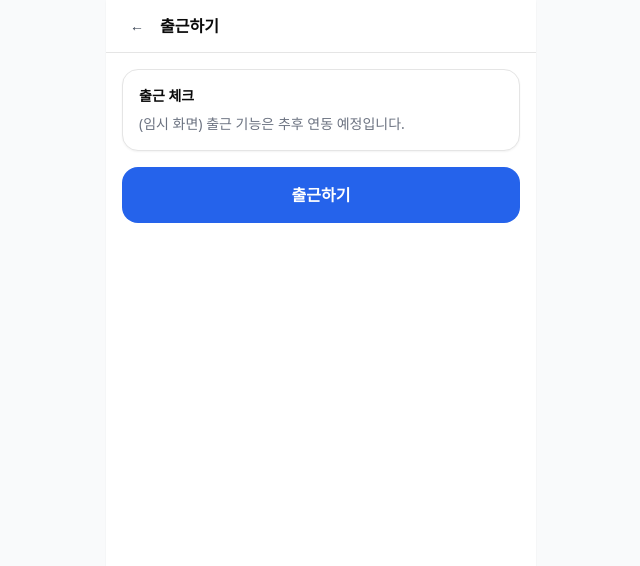
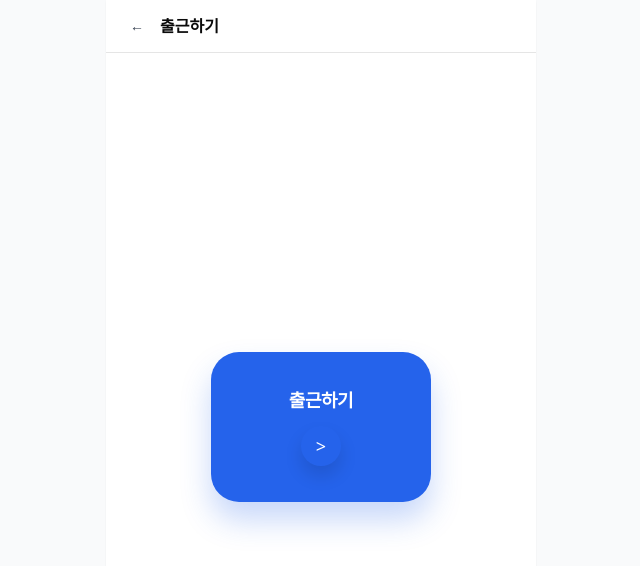
Before and after one commit to junni413/lookie, a React app in the folder app/frontend/: page /login in a window 1280 px wide. Both pictures are taken after a click on the button "임시 로그인 (WORKER)". Shown: the top 566 px of the page, without its empty margins (319-959 px from the left). Built offline with nearby package versions, Linux system fonts and the light colour scheme; the HTML template or start-up script is replaced by a standard one.

Commit message:
feat : 작업자 메인화면 출근하기 버튼 UI 구현

```diff
--- a/app/frontend/src/App.tsx
+++ b/app/frontend/src/App.tsx
@@ -9,6 +9,7 @@ import Login from "./pages/auth/Login";
 import Signup from "./pages/auth/Signup";
 
 import WorkerAttend from "./pages/worker/Attend";
+import WorkerHome from "./pages/worker/Home"; // ✅ 추가
 import AdminDashboard from "./pages/admin/Dashboard";
 
 // ✅ 인증 가드: token 없으면 /login
@@ -80,9 +81,15 @@ export default function App() {
       >
         {/* ✅ 워커 기본 진입 = 출근하기 */}
         <Route index element={<Navigate to="/worker/attend" replace />} />
+
+        {/* ✅ 출근하기 */}
         <Route path="attend" element={<WorkerAttend />} />
+
+        {/* ✅ 작업자 대시보드(Home) */}
+        <Route path="home" element={<WorkerHome />} />
+
         {/* 필요하면 여기 아래로 worker 라우트 추가 */}
-        {/* <Route path="issue" element={<WorkerIssue />} /> */}
+        {/* <Route path="work-info" element={<WorkInfo />} /> */}
       </Route>
 
       {/* ADMIN */}
--- a/app/frontend/src/components/layout/MobileLayout.tsx
+++ b/app/frontend/src/components/layout/MobileLayout.tsx
@@ -6,26 +6,30 @@ export default function MobileLayout() {
   const [title, setTitle] = useState("Lookie");
 
   const handleBack = () => {
-    // 히스토리 스택이 있으면 뒤로, 없으면 워커 홈으로
     if (window.history.length > 1) navigate(-1);
     else navigate("/worker/home", { replace: true });
   };
 
   return (
-    <div className="min-h-screen bg-gray-50">
-      <div className="mx-auto min-h-screen w-full max-w-[430px] bg-white shadow-sm">
+    // ✅ 바깥도 flex로 (가운데 정렬/스크롤 안정)
+    <div className="min-h-dvh bg-gray-50 flex justify-center">
+      {/* ✅ 기기 프레임(430px)도 세로 flex + 화면 높이 */}
+      <div className="w-full max-w-[430px] min-h-dvh bg-white shadow-sm flex flex-col">
+        {/* 헤더: 고정 */}
         <header className="sticky top-0 z-10 flex items-center gap-2 border-b bg-white px-4 py-3">
           <button
             type="button"
             onClick={handleBack}
             className="rounded px-2 py-1 text-sm text-gray-700 hover:bg-gray-100"
+            aria-label="뒤로가기"
           >
             ←
           </button>
           <h1 className="text-base font-semibold">{title}</h1>
         </header>
 
-        <main className="p-4">
+        {/* ✅ 핵심: main이 남은 높이 전부 먹어야 Attend가 화면 가운데로 감 */}
+        <main className="flex-1 min-h-0 p-4">
           <Outlet context={{ setTitle }} />
         </main>
       </div>
--- a/app/frontend/src/pages/worker/Attend.tsx
+++ b/app/frontend/src/pages/worker/Attend.tsx
@@ -1,31 +1,54 @@
-// src/pages/worker/AttendPage.tsx
-import { useOutletContext } from "react-router-dom";
+import { useNavigate, useOutletContext } from "react-router-dom";
 import { useEffect } from "react";
 
 type Ctx = { setTitle: (t: string) => void };
 
 export default function AttendPage() {
   const { setTitle } = useOutletContext<Ctx>();
+  const navigate = useNavigate();
 
   useEffect(() => {
     setTitle("출근하기");
   }, [setTitle]);
 
   return (
-    <div className="space-y-4">
-      <div className="rounded-2xl bg-white p-4 shadow-sm border">
-        <div className="text-sm font-semibold">출근 체크</div>
-        <div className="mt-2 text-sm text-gray-500">
-          (임시 화면) 출근 기능은 추후 연동 예정입니다.
-        </div>
-      </div>
-
+    <div className="h-full flex items-center justify-center px-5">
       <button
         type="button"
-        className="w-full rounded-2xl bg-blue-600 py-4 text-white font-semibold hover:bg-blue-700"
-        onClick={() => alert("TODO: 출근 API 연동")}
+        onClick={() => navigate("/worker/home")}
+        aria-label="출근하기"
+        className="
+          w-[220px] h-[150px]
+          rounded-[28px]
+          bg-blue-600 text-white
+          shadow-[0_18px_30px_rgba(37,99,235,0.25)]
+          active:scale-[0.98]
+          transition
+          relative
+          overflow-hidden
+        "
       >
-        출근하기
+        {/* 살짝 하이라이트 */}
+        <div className="absolute inset-0 bg-gradient-to-b from-white/18 to-transparent pointer-events-none" />
+
+        {/* ✅ 내부 컨텐츠: 위(텍스트) / 아래(원형 버튼) 분리 */}
+        <div className="relative h-full flex flex-col items-center justify-center gap-3">
+          <div className="text-[18px] font-semibold tracking-tight">
+            출근하기
+          </div>
+
+          <div
+            className="
+              w-10 h-10 rounded-full
+              bg-white/18
+              flex items-center justify-center
+              shadow-[0_10px_18px_rgba(0,0,0,0.12)]
+            "
+            aria-hidden="true"
+          >
+            <span className="text-white text-lg leading-none">{">"}</span>
+          </div>
+        </div>
       </button>
     </div>
   );
--- /dev/null
+++ b/app/frontend/src/services/attend.api.ts
@@ -0,0 +1,5 @@
+export async function attend(): Promise<void> {
+  // 나중에:
+  // await axios.post("/worker/attend");
+  return Promise.resolve();
+}
```
